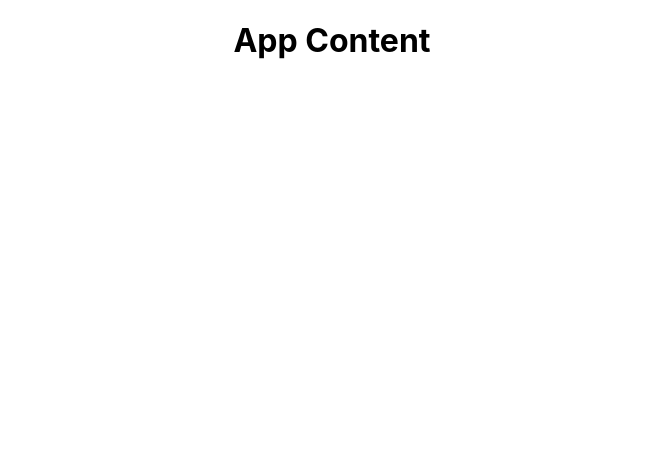
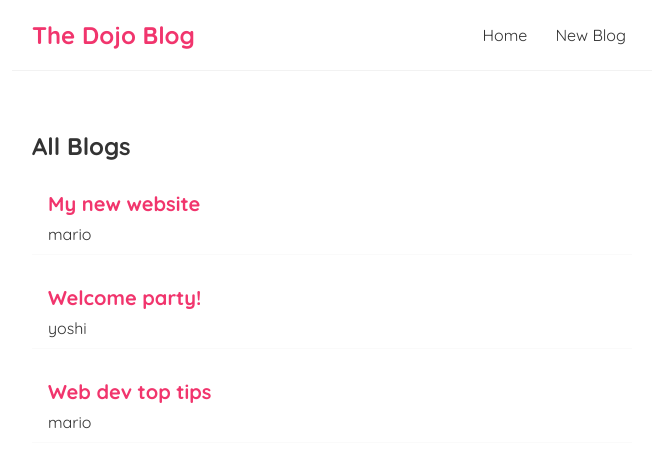
Before and after one commit to Erick-SN/ReactIntroduction, a React (Create React App) app: page / in a window 1280 px wide. Shown: the top 468 px of the page, without its empty margins (308-964 px from the left). Built offline with nearby package versions, Linux system fonts and the light colour scheme.

Commit message:
Blogs list  component

```diff
--- a/src/App.css
+++ /dev/null
@@ -1,38 +0,0 @@
-.App {
-  text-align: center;
-}
-
-.App-logo {
-  height: 40vmin;
-  pointer-events: none;
-}
-
-@media (prefers-reduced-motion: no-preference) {
-  .App-logo {
-    animation: App-logo-spin infinite 20s linear;
-  }
-}
-
-.App-header {
-  background-color: #282c34;
-  min-height: 100vh;
-  display: flex;
-  flex-direction: column;
-  align-items: center;
-  justify-content: center;
-  font-size: calc(10px + 2vmin);
-  color: white;
-}
-
-.App-link {
-  color: #61dafb;
-}
-
-@keyframes App-logo-spin {
-  from {
-    transform: rotate(0deg);
-  }
-  to {
-    transform: rotate(360deg);
-  }
-}
--- a/src/App.js
+++ b/src/App.js
@@ -1,12 +1,15 @@
-import './App.css';
-
+import Navbar from './components/Navbar';
+import Home from './components/Home';
 const App = () => {
   return (
-    <div className="App">
-      <div className="content">
-        <h1>App Content</h1>
+    <>
+      <div className="App">
+        <Navbar />
+        <div className="content">
+          <Home />
+        </div>
       </div>
-    </div>
+    </>
   );
 };
 
--- /dev/null
+++ b/src/components/BlogList.js
@@ -0,0 +1,17 @@
+const BlogList = ({ blogs, title }) => {
+  return (
+    <>
+      <div className="blog-list">
+        <h2>{title}</h2>
+        {blogs.map((blog) => (
+          <div className="blog-preview" key={blog.id}>
+            <h2>{blog.title}</h2>
+            <p>{blog.author}</p>
+          </div>
+        ))}
+      </div>
+    </>
+  );
+};
+
+export default BlogList;
--- /dev/null
+++ b/src/components/Home.js
@@ -0,0 +1,25 @@
+import { useState } from 'react';
+import BlogList from './BlogList';
+
+const Home = () => {
+  const [blogs, setBlogs] = useState([
+    { title: 'My new website', body: 'lorem ipsum...', author: 'mario', id: 1 },
+    { title: 'Welcome party!', body: 'lorem ipsum...', author: 'yoshi', id: 2 },
+    {
+      title: 'Web dev top tips',
+      body: 'lorem ipsum...',
+      author: 'mario',
+      id: 3,
+    },
+  ]);
+
+  return (
+    <>
+      <div className="home">
+        <BlogList blogs={blogs} title="All Blogs" />
+      </div>
+    </>
+  );
+};
+
+export default Home;
--- /dev/null
+++ b/src/components/Navbar.js
@@ -0,0 +1,15 @@
+const Navbar = () => {
+  return (
+    <>
+      <nav className="navbar">
+        <h1>The Dojo Blog</h1>
+        <div className="links">
+          <a href="/">Home</a>
+          <a href="/create">New Blog</a>
+        </div>
+      </nav>
+    </>
+  );
+};
+
+export default Navbar;
--- a/src/index.css
+++ b/src/index.css
@@ -1,13 +1,49 @@
-body {
+@import url('https://fonts.googleapis.com/css2?family=Quicksand:wght@300;400;500;600;700&display=swap');
+
+/* base styles */
+* {
   margin: 0;
-  font-family: -apple-system, BlinkMacSystemFont, 'Segoe UI', 'Roboto', 'Oxygen',
-    'Ubuntu', 'Cantarell', 'Fira Sans', 'Droid Sans', 'Helvetica Neue',
-    sans-serif;
-  -webkit-font-smoothing: antialiased;
-  -moz-osx-font-smoothing: grayscale;
+  font-family: 'Quicksand';
+  color: #333;
+}
+.navbar {
+  padding: 20px;
+  display: flex;
+  align-items: center;
+  max-width: 600px;
+  margin: 0 auto;
+  border-bottom: 1px solid #f2f2f2;
+}
+.navbar h1 {
+  color: #f1356d;
+}
+.navbar .links {
+  margin-left: auto;
+}
+.navbar a {
+  margin-left: 16px;
+  text-decoration: none;
+  padding: 6px;
+}
+.navbar a:hover {
+  color: #f1356d;
+}
+.content {
+  max-width: 600px;
+  margin: 40px auto;
+  padding: 20px;
 }
 
-code {
-  font-family: source-code-pro, Menlo, Monaco, Consolas, 'Courier New',
-    monospace;
+.blog-preview {
+  padding: 10px 16px;
+  margin: 20px 0;
+  border-bottom: 1px solid #fafafa;
 }
+.blog-preview:hover {
+  box-shadow: 1px 3px 5px rgba(0, 0, 0, 0.1);
+}
+.blog-preview h2 {
+  font-size: 20px;
+  color: #f1356d;
+  margin-bottom: 8px;
+}
```
